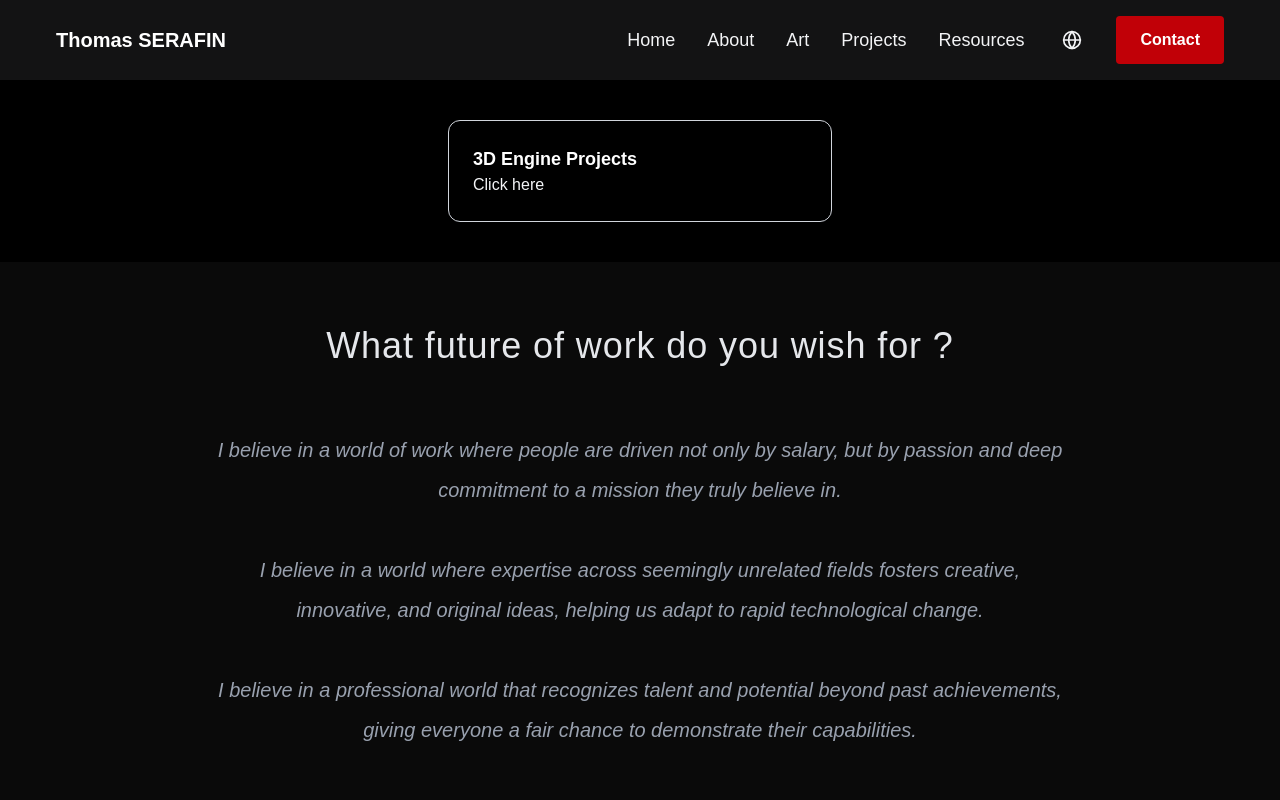
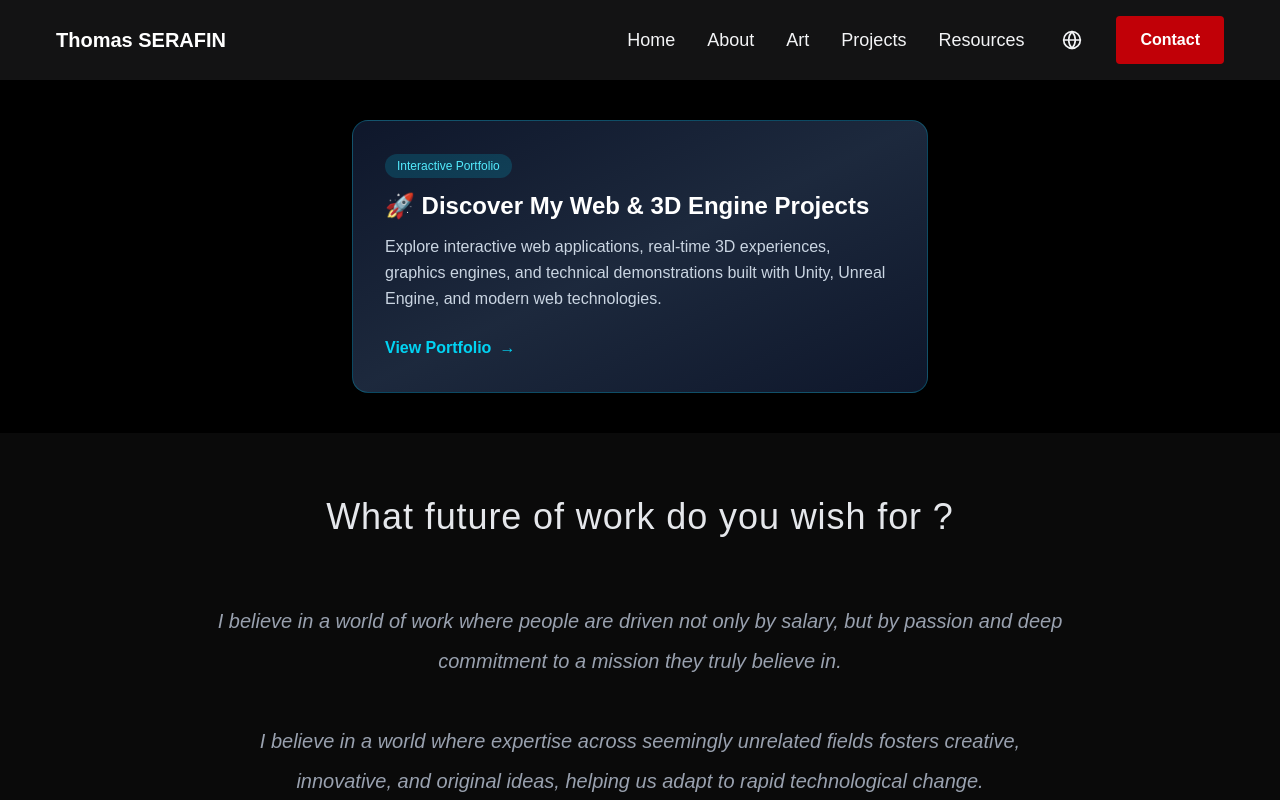
Before and after one commit to Trophaigle/Portfolio, a Next.js app: page /en/projects in a window 1280 px wide. Shown: the top 800 px of the page. Built offline with nearby package versions, Linux system fonts and the light colour scheme.

Commit message:
change button projects

```diff
--- a/app/[locale]/(root)/projects/page.tsx
+++ b/app/[locale]/(root)/projects/page.tsx
@@ -1,10 +1,13 @@
+"use client";
+
 import IBelievePro from '@/app/components/about/iBelievePro';
 import Identity from '@/app/components/entrepreneurship/identity'
+import { useTranslations } from 'next-intl';
 import Link from 'next/link';
 import React from 'react'
 
 const Projects = () => {
-
+  const t = useTranslations("projects.portfolioCard");
   return (
 
    <>
@@ -13,16 +16,62 @@ const Projects = () => {
   href="https://unityportfolio-gamma.vercel.app/"
   target="_blank"
   rel="noopener noreferrer"
-      className="block container mx-auto pt-10 max-w-sm mb-10"
+  className="group block container mx-auto pt-10 max-w-xl mb-10"
 >
-      <div className="w-full rounded-xl border border-gray-300 p-6 transition
-                      hover:bg-gray-500 hover:shadow-md cursor-pointer">
-        <h2 className="text-lg font-semibold text-white">
-          3D Engine Projects
+  <div
+    className="
+      relative overflow-hidden rounded-2xl
+      border border-cyan-500/30
+      bg-gradient-to-br from-slate-900 via-slate-800 to-slate-900
+      p-8
+      transition-all duration-300
+      hover:scale-[1.02]
+      hover:border-cyan-400
+      hover:shadow-[0_0_40px_rgba(34,211,238,0.25)]
+      cursor-pointer
+    "
+  >
+    {/* Glow effect */}
+    <div
+      className="
+        absolute inset-0 opacity-0
+        bg-gradient-to-r from-cyan-500/10 via-blue-500/10 to-purple-500/10
+        transition-opacity duration-300
+        group-hover:opacity-100
+      "
+    />
+
+    <div className="relative z-10">
+      <span
+        className="
+          inline-block mb-3 rounded-full
+          bg-cyan-500/20 px-3 py-1
+          text-xs font-medium text-cyan-300
+        "
+      >
+        {t("badge")}
+      </span>
+
+      <h2 className="text-2xl font-bold text-white mb-3">
+        {t("title")}
       </h2>
-        <p className="text-gray-100">
-          Click here
+
+      <p className="text-slate-300 leading-relaxed">
+        {t("description")}
       </p>
+
+      <div
+        className="
+          mt-6 flex items-center gap-2
+          text-cyan-400 font-semibold
+        "
+      >
+        {t("cta")}
+        <span className="transition-transform duration-300 group-hover:translate-x-2">
+          →
+        </span>
+      </div>
+    </div>
   </div>
 </Link>
     <IBelievePro />
--- a/messages/en.json
+++ b/messages/en.json
@@ -250,5 +250,13 @@
 
     "p4": "Success is creating something that becomes part of someone else’s memories, inspiring them to dream and create in return.",
     "p4_highlight": "memories"
+  },
+   "projects": {
+    "portfolioCard": {
+      "badge": "Interactive Portfolio",
+      "title": "🚀 Discover My Web & 3D Engine Projects",
+      "description": "Explore interactive web applications, real-time 3D experiences, graphics engines, and technical demonstrations built with Unity, Unreal Engine, and modern web technologies.",
+      "cta": "View Portfolio"
+    }
   }
 }
--- a/messages/fr.json
+++ b/messages/fr.json
@@ -252,5 +252,13 @@
 
   "p4": "Le succès, c’est créer quelque chose qui fait partie des souvenirs de quelqu’un d’autre, l’inspirant à rêver et à créer à son tour.",
   "p4_highlight": "souvenirs"
+},
+"projects": {
+    "portfolioCard": {
+      "badge": "Portfolio Interactif",
+      "title": "🚀 Découvrez mes projets Web & Moteur 3D",
+      "description": "Explorez des applications web interactives, des expériences 3D temps réel, des moteurs graphiques et des démonstrations techniques développées avec Unity, Unreal Engine et les technologies modernes du web.",
+      "cta": "Voir le portfolio"
+    }
+  }
 }
-}
```
Lines whose indentation alone changed are shown as unchanged.
